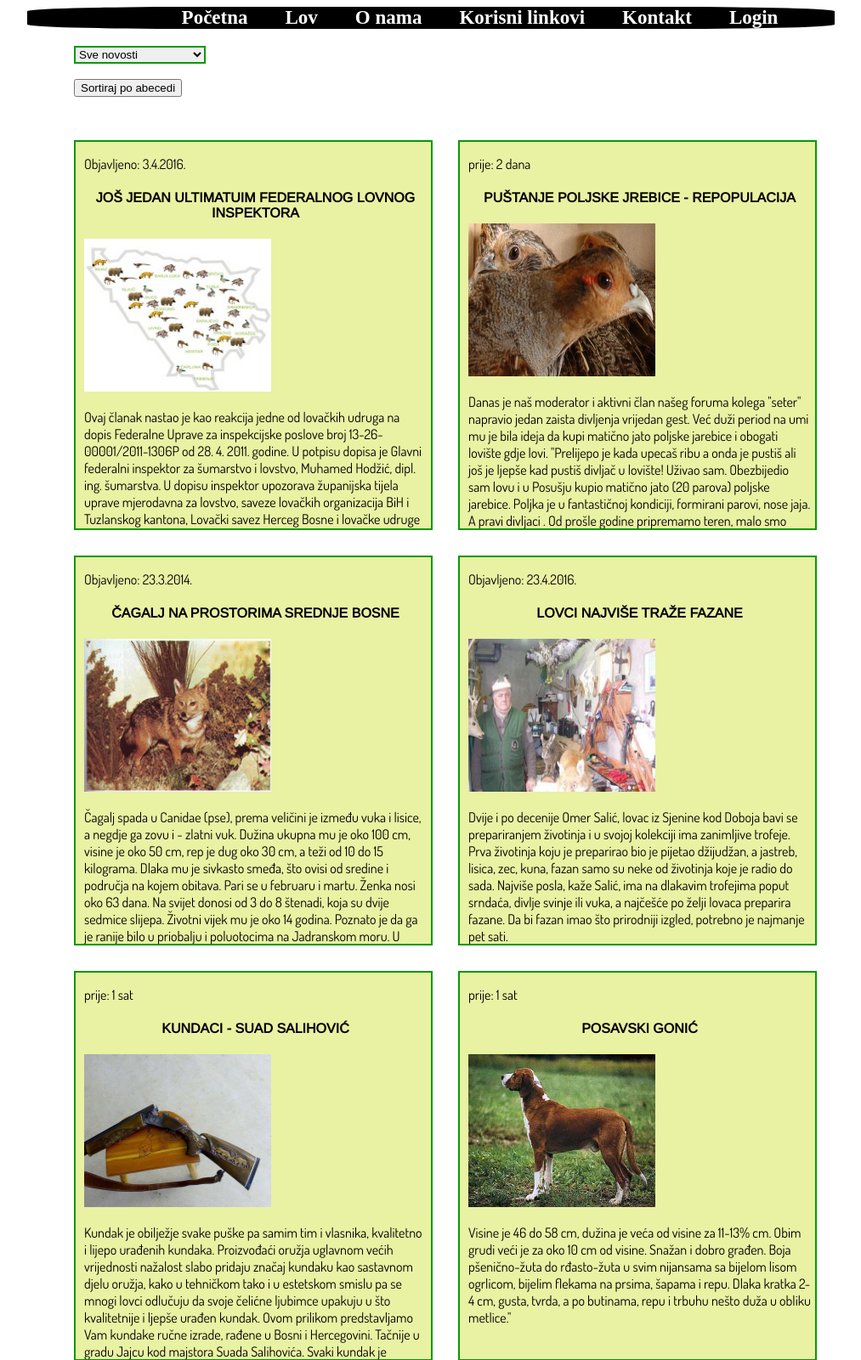
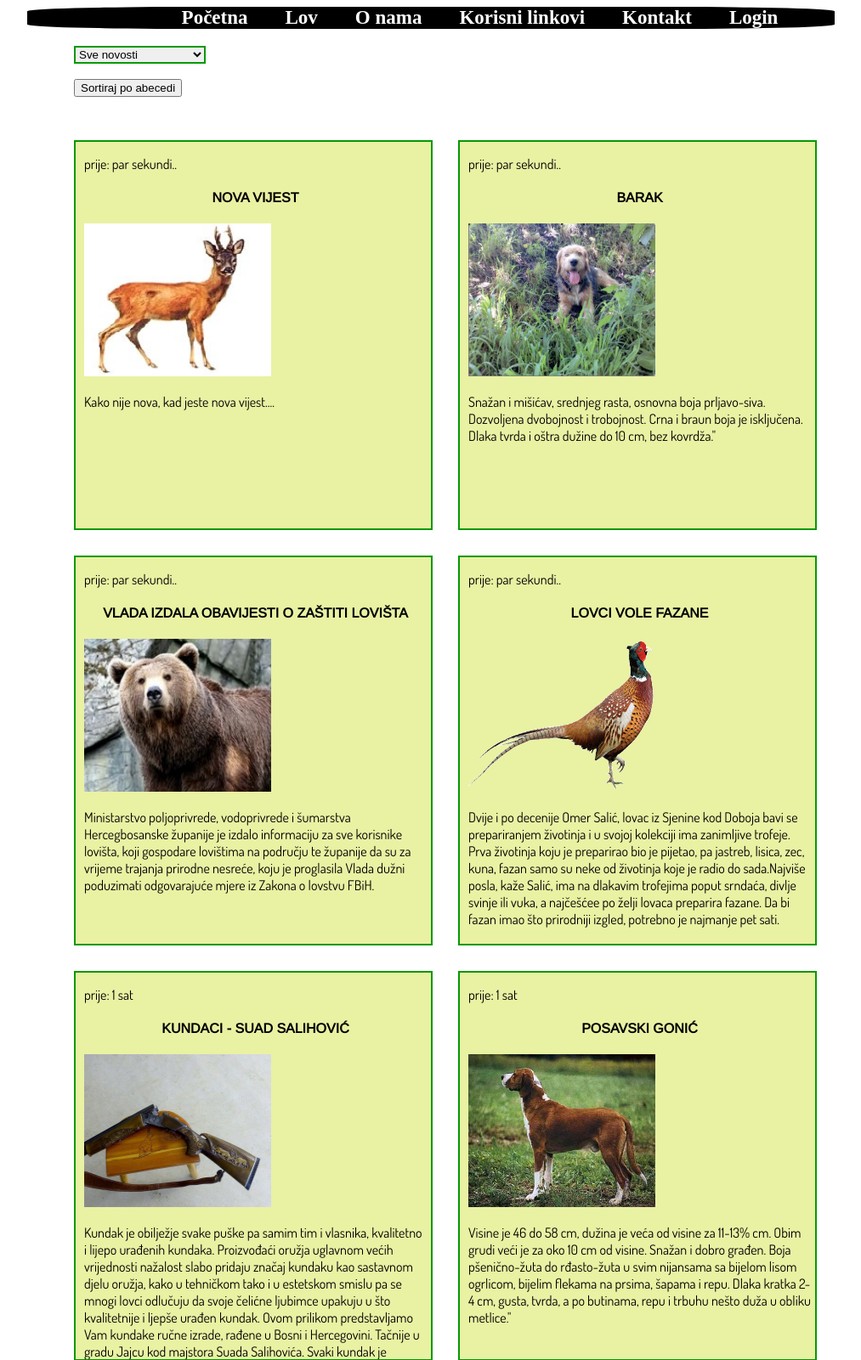
Before and after one commit to enverpezic/LovackoDrustvo, a PHP site: page / in a window 1280 px wide; the page is wider, and only the part inside the window is pictured. Shown: the part 159-1760 px from the top of that part at 85% size, without its empty margins (133-1146 px from the left). Run offline with PHP 8.4, Linux system fonts and the light colour scheme.

Commit message:
Spirala 3

```diff
--- a/UnosNovosti.php
+++ b/UnosNovosti.php
@@ -1,10 +1,10 @@
-<!DOCTYPE html>
+<!DOCTYPE HTML>
 
 <HTML>
 
 <HEAD>
 <title>Lovacko društvo</title>
-<meta http-equiv="Content-Type" content="text/csv; charset=UTF-8">
+<meta charset="UTF-8">
 <link rel="stylesheet" href="style.css">
 </HEAD>
 
@@ -58,7 +58,7 @@
 				<br>
 				<textarea name="tekstareaTekst" rows="6" cols="35" required></textarea>
 				</div>
-				<label for="IzborSlike">Izaberite sliku:</label>
+				<label for="Izborslike">Izaberite sliku:</label>
 				<br><br><br>
 				<input type="file" id="slika" name="slika" required>
 				<br>
--- a/index.php
+++ b/index.php
@@ -1,9 +1,9 @@
-<!DOCTYPE html>
+<!DOCTYPE HTML>
 
 <HTML>
 <HEAD>
 <title>Lovacko društvo</title>
-<meta http-equiv="Content-Type" content="text/csv; charset=UTF-8">
+<meta charset="UTF-8">
 <link rel="stylesheet" href="style.css">
 
 <script type="text/javascript" src="drugi_zadatak.js"></script>
@@ -59,7 +59,7 @@
 <br>
 <br>
 
-<form action='Pocetna.php' method="POST">
+<form action='index.php' method="POST">
 <div class="sort">
 <input type='submit' name='sortAbeceda' class='sortiraj' value='Sortiraj po abecedi' />
 </div>
@@ -164,7 +164,7 @@ Okupljanjem učesnika, te pozdravnim riječima dobrodošlice predsjednika SLOuBi
 </div>
 
 -->
-
+<!--
 <div class="novostChild">
 <p><time class="objavljeno" datetime="2016-04-03T12:55:00"></time></p>
 
@@ -199,12 +199,10 @@ Pari se u februaru i martu. Ženka nosi oko 63 dana. Na svijet donosi od 3 do 8
 
 <h4>LOVCI NAJVIŠE TRAŽE FAZANE</h4>
 <img src="slike/omer.jpg" alt="Slika_7" >
-<p>Dvije i po decenije Omer Salić, lovac iz Sjenine kod Doboja bavi se prepariranjem životinja i u svojoj kolekciji ima zanimljive trofeje. Prva životinja koju je preparirao bio je pijetao džijudžan, a jastreb, lisica, zec, kuna, fazan samo su neke od životinja koje je radio do sada.
-
- Najviše posla, kaže Salić, ima na dlakavim trofejima poput srndaća, divlje svinje ili vuka, a najčešće po želji lovaca preparira fazane. Da bi fazan imao što prirodniji izgled, potrebno je najmanje pet sati.
+<p>Dvije i po decenije Omer Salić, lovac iz Sjenine kod Doboja bavi se prepariranjem životinja i u svojoj kolekciji ima zanimljive trofeje. Prva životinja koju je preparirao bio je pijetao džijudžan, a jastreb, lisica, zec, kuna, fazan samo su neke od životinja koje je radio do sada.Najviše posla, kaže Salić, ima na dlakavim trofejima poput srndaća, divlje svinje ili vuka, a najčešće po želji lovaca preparira fazane. Da bi fazan imao što prirodniji izgled, potrebno je najmanje pet sati.
  </p>
 </div>
-
+-->
 
 
 <?php
@@ -234,6 +232,7 @@ Pari se u februaru i martu. Ženka nosi oko 63 dana. Na svijet donosi od 3 do 8
 		$ispis[1] = str_replace("?x?", ",", $ispis[1]);
 		$ispis[0] = str_replace("?n?", "\n", $ispis[0]);
 		$ispis[1] = str_replace("?n?", "\n", $ispis[1]);
+
 		print "<div class='novostChild'>
 		<p><time class='objavljeno' datetime='".$ispis[2]."'></time></p>
 
@@ -244,7 +243,7 @@ Pari se u februaru i martu. Ženka nosi oko 63 dana. Na svijet donosi od 3 do 8
 		}
 
 	}
-	else {
+	elseif(!isset($_POST['sortAbeceda'])) {
 	  usort($fajl, "sortirajDatum");
 
 	  for($i =0; $i < (count($fajl)); $i++){
--- a/unosNovosti.csv
+++ b/unosNovosti.csv
@@ -1,5 +1,9 @@
 POZIV ZA PREDSJEDNIKE LOVAČKIH ORGANIZACIJA,Federalno ministarstvo?x? poljoprivrede?x? vodoprivrede i šumarstva i Savez lovačkih organizacija u BiH  21. aprila 2016. godine organizira Seminar za stručnu edukaciju na temu: Nromativnog  regulisanja rada  i   djelovanja lovačkih udruženja u skladu sa  lovnom legislativom. Seminar će se održati
-?n?u hotelu Park Vogošča?x? Gornja Jošanica II br.,2016-05-22T18:05:59,slobih.jpg
-INICIJATIVNA GRUPA ZA FORMIRANJE I REGISTRACIJU BIH PASMINSKOG KLUBA,Drage kolege uzgajivaci?x? vlasnici i ljubitelji Njemackih kratkodlakih pticara?x? Inicijativna grupa za formiranje i registraciju BiH pasminskog kluba?x? ove pasmine?x? pa pozivamo sve zainteresirane iz svih dijelova BiH da nam se jave i da zajednicki to ostvarimo. Sto bi bilo veoma korisno za napredak u uzgoju ove pasmine u BiH?x? u svakom pogledu. Novoformirani Klub bi bio član KS u BiH?x? te član Internacionalne Asociacije za ovu pasminu.Najsrdacniji pozdrav i javite se na sledeće mailove nesos@gradiska.com  i bihlov@gmail.com,2016-05-22T18:07:21,njemacki-pticar.jpg
+?n?u hotelu Park Vogošča?x? Gornja Jošanica II br.,2016-05-21T18:05:59,slobih.jpg
+INICIJATIVNA GRUPA ZA FORMIRANJE I REGISTRACIJU BIH PASMINSKOG KLUBA,Drage kolege uzgajivaci?x? vlasnici i ljubitelji Njemackih kratkodlakih pticara?x? Inicijativna grupa za formiranje i registraciju BiH pasminskog kluba?x? ove pasmine?x? pa pozivamo sve zainteresirane iz svih dijelova BiH da nam se jave i da zajednicki to ostvarimo. Sto bi bilo veoma korisno za napredak u uzgoju ove pasmine u BiH?x? u svakom pogledu. Novoformirani Klub bi bio član KS u BiH?x? te član Internacionalne Asociacije za ovu pasminu.Najsrdacniji pozdrav i javite se na sledeće mailove nesos@gradiska.com  i bihlov@gmail.com,2016-03-22T18:07:21,njemacki-pticar.jpg
 POSAVSKI GONIĆ,Visine je 46 do 58 cm?x? dužina je veća od visine za 11-13% cm. Obim grudi veći je za oko 10 cm od visine. Snažan i dobro građen. Boja pšenično-žuta do rđasto-žuta u svim nijansama sa bijelom lisom ogrlicom?x? bijelim flekama na prsima?x? šapama i repu. Dlaka kratka 2-4 cm?x? gusta?x? tvrda?x? a po butinama?x? repu i trbuhu nešto duža u obliku metlice.",2016-05-22T18:08:15,posavac.JPG
 KUNDACI - SUAD SALIHOVIĆ,Kundak je obilježje svake puške pa samim tim i vlasnika?x? kvalitetno i lijepo urađenih kundaka. Proizvođaći oružja uglavnom većih vrijednosti nažalost slabo pridaju značaj kundaku kao sastavnom djelu oružja?x? kako u tehničkom tako i u estetskom smislu pa se mnogi lovci odlučuju da svoje čelićne ljubimce upakuju u što kvalitetnije i ljepše urađen kundak. Ovom prilikom predstavljamo Vam kundake ručne izrade?x? rađene u Bosni i Hercegovini. Tačnije u gradu Jajcu kod majstora Suada Salihovića. Svaki kundak je unikatan i rucne je  izrade. Osnovni standardi kundaka su ispostovani.,2016-05-22T18:09:05,kundak.jpg
+LOVCI VOLE FAZANE,Dvije i po decenije Omer Salić?x? lovac iz Sjenine kod Doboja bavi se prepariranjem životinja i u svojoj kolekciji ima zanimljive trofeje. Prva životinja koju je preparirao bio je pijetao?x? pa jastreb?x? lisica?x? zec?x? kuna?x? fazan samo su neke od životinja koje je radio do sada.Najviše posla?x? kaže Salić?x? ima na dlakavim trofejima poput srndaća?x? divlje svinje ili vuka?x? a najčešćee po želji lovaca preparira fazane. Da bi fazan imao što prirodniji izgled?x? potrebno je najmanje pet sati.,2016-05-22T21:20:40,fazan.gif
+VLADA IZDALA OBAVIJESTI O ZAŠTITI LOVIŠTA,Ministarstvo poljoprivrede?x? vodoprivrede i šumarstva Hercegbosanske županije je izdalo informaciju za sve korisnike lovišta?x? koji gospodare lovištima na području te županije da su za vrijeme trajanja prirodne nesreće?x? koju je proglasila Vlada dužni poduzimati odgovarajuće mjere iz Zakona o lovstvu FBiH.,2016-05-22T21:27:09,medobrundo.jpg
+BARAK,Snažan i mišićav?x? srednjeg rasta?x? osnovna boja prljavo-siva. Dozvoljena dvobojnost i trobojnost. Crna i braun boja je isključena. Dlaka tvrda i oštra dužine do 10 cm?x? bez kovrdža.",2016-05-22T21:29:24,barak.JPG
+NOVA VIJEST,Kako nije nova?x? kad jeste nova vijest....,2016-05-22T21:33:09,srndac.jpg
```
Also changed, not shown: Lov.php (+5 -5 lines).
